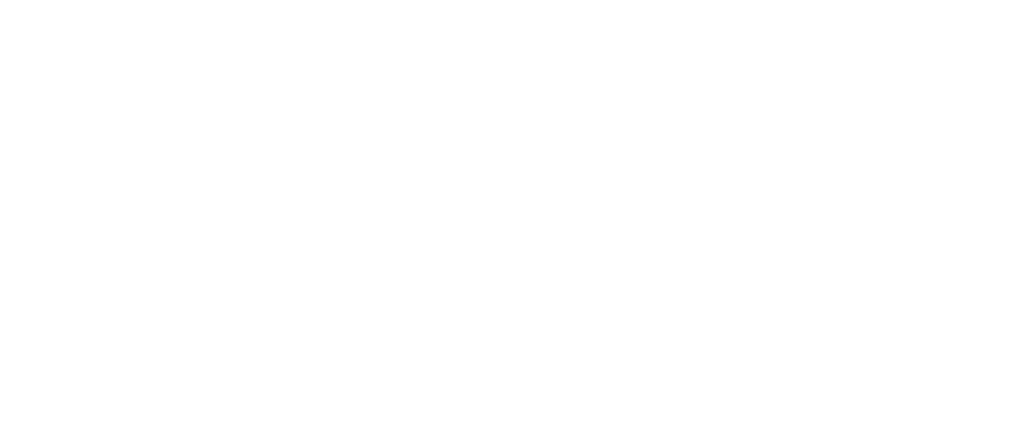
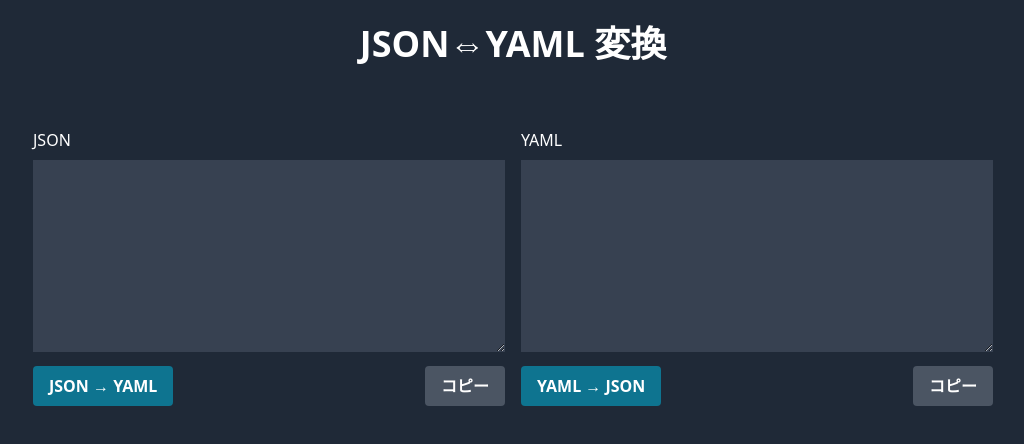
Before and after one commit to bellsanct/bellsanct-tools, a Vue app: page /JsonYaml in a window 1280 px wide. Before the commit this address had no page. Shown: the top 444 px of the page, without its empty margins (127-1151 px from the left). Built offline with nearby package versions, Linux system fonts and the light colour scheme.

Commit message:
Add JSON⇔YAML converter tool

```diff
--- /dev/null
+++ b/src/pages/JsonYaml.vue
@@ -0,0 +1,106 @@
+<template>
+  <h1 class="text-4xl bg-gray-800 text-white text-center font-bold py-6">
+    JSON⇔YAML 変換
+  </h1>
+  <div class="min-h-screen bg-gray-800 pt-10 text-white flex flex-col items-center justify-top">
+    <div class="flex flex-col md:flex-row w-3/4 space-y-4 md:space-y-0 md:space-x-4">
+      <div class="flex-1">
+        <label class="block mb-2">JSON</label>
+        <textarea
+          v-model="jsonText"
+          class="textarea textarea-bordered w-full h-48 bg-gray-700 text-white p-2"
+        ></textarea>
+        <div class="flex justify-between mt-2">
+          <button
+            class="bg-cyan-700 hover:bg-cyan-900 text-white font-bold py-2 px-4 rounded"
+            @click="jsonToYaml"
+          >
+            JSON → YAML
+          </button>
+          <button
+            class="bg-gray-600 hover:bg-gray-500 text-white font-bold py-2 px-4 rounded"
+            @click="copy(jsonText)"
+          >
+            コピー
+          </button>
+        </div>
+      </div>
+      <div class="flex-1">
+        <label class="block mb-2">YAML</label>
+        <textarea
+          v-model="yamlText"
+          class="textarea textarea-bordered w-full h-48 bg-gray-700 text-white p-2"
+        ></textarea>
+        <div class="flex justify-between mt-2">
+          <button
+            class="bg-cyan-700 hover:bg-cyan-900 text-white font-bold py-2 px-4 rounded"
+            @click="yamlToJson"
+          >
+            YAML → JSON
+          </button>
+          <button
+            class="bg-gray-600 hover:bg-gray-500 text-white font-bold py-2 px-4 rounded"
+            @click="copy(yamlText)"
+          >
+            コピー
+          </button>
+        </div>
+      </div>
+    </div>
+  </div>
+</template>
+
+<script>
+export default {
+  data() {
+    return {
+      jsonText: "",
+      yamlText: "",
+      yamlLib: null,
+    };
+  },
+  methods: {
+    async ensureLib() {
+      if (!this.yamlLib) {
+        this.yamlLib = await import(
+          "https://cdn.jsdelivr.net/npm/js-yaml@4.1.0/+esm"
+        );
+      }
+    },
+    async jsonToYaml() {
+      await this.ensureLib();
+      try {
+        const obj = JSON.parse(this.jsonText || "{}");
+        this.yamlText = this.yamlLib.dump(obj);
+      } catch (e) {
+        alert("JSONの解析に失敗しました");
+      }
+    },
+    async yamlToJson() {
+      await this.ensureLib();
+      try {
+        const obj = this.yamlLib.load(this.yamlText || "");
+        this.jsonText = JSON.stringify(obj, null, 2);
+      } catch (e) {
+        alert("YAMLの解析に失敗しました");
+      }
+    },
+    copy(text) {
+      navigator.clipboard
+        .writeText(text)
+        .then(() => {
+          alert("コピーしました！");
+        })
+        .catch((err) => {
+          console.error("コピーに失敗しました: ", err);
+        });
+    },
+  },
+};
+</script>
+
+<style>
+@import "tailwindcss/base";
+@import "tailwindcss/components";
+@import "tailwindcss/utilities";
+</style>
--- a/src/pages/OverView.vue
+++ b/src/pages/OverView.vue
@@ -54,6 +54,22 @@
             Markdownビュワーを試す
           </a>
         </div>
+        <!-- JSON/YAML 変換カード -->
+        <div class="bg-gray-700 p-6 rounded-lg shadow-lg flex flex-col">
+          <div class="flex items-center mb-4">
+            <span class="text-4xl mr-3">🔁</span>
+            <h2 class="text-2xl font-semibold">JSON⇔YAML変換</h2>
+          </div>
+          <p class="mb-4">
+            JSON形式とYAML形式を相互に変換するシンプルなツールです。
+          </p>
+          <router-link
+            to="/JsonYaml"
+            class="mt-auto inline-block bg-cyan-700 hover:bg-cyan-900 text-white text-center font-bold py-2 px-4 rounded"
+          >
+            JSON⇔YAML変換を試す
+          </router-link>
+        </div>
       </div>
     </div>
   </div>
--- a/src/router/index.js
+++ b/src/router/index.js
@@ -5,6 +5,7 @@
 import OverView from "@/pages/OverView.vue";
 import CharCalc from "@/pages/CharCalc.vue";
 import MinifyTool from "@/pages/MinifyTool.vue";
+import JsonYaml from "@/pages/JsonYaml.vue";
 
 const routes = [
   {
@@ -22,6 +23,11 @@
     name: "MinifyTool",
     component: MinifyTool,
   },
+  {
+    path: "/JsonYaml",
+    name: "JsonYaml",
+    component: JsonYaml,
+  },
 ];
 
 const router = createRouter({
```
Also changed, not shown: 1 other file (tests, documents, lock files or other folders).
